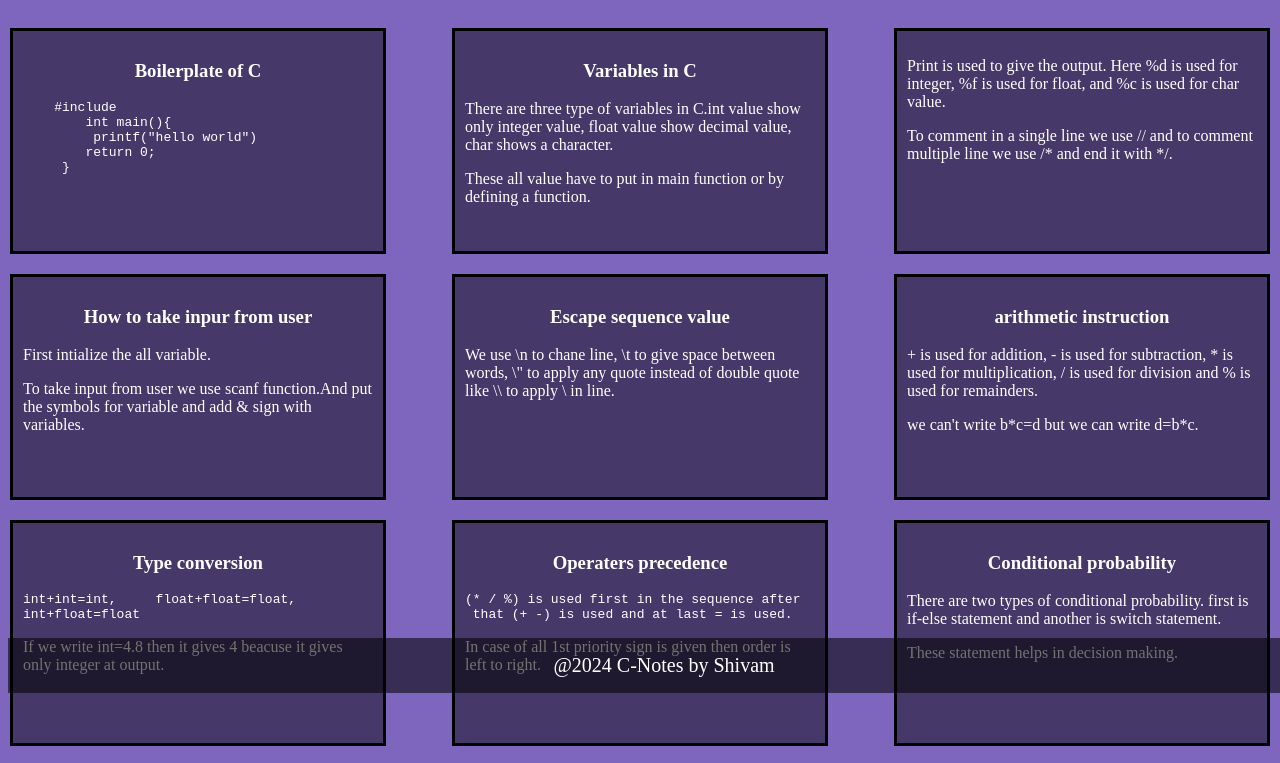
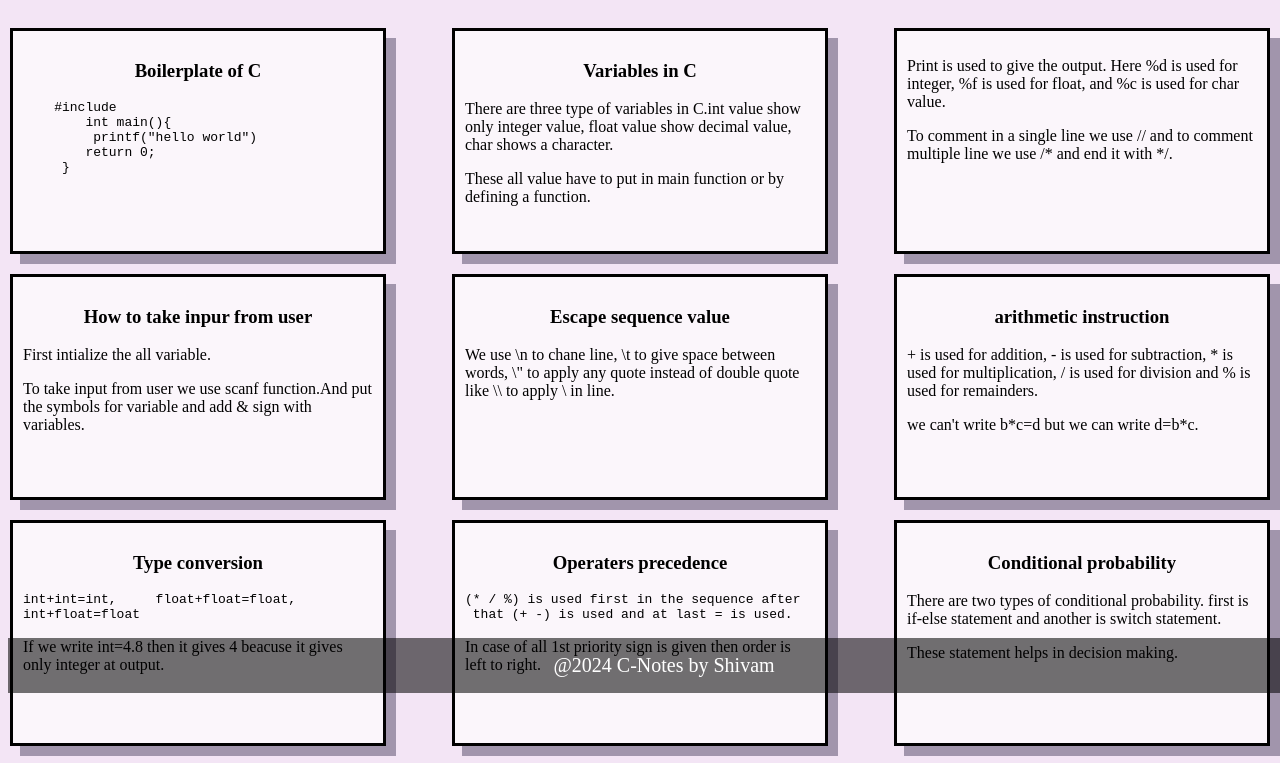
Before and after one commit to Shivamshah569/C-Notess, a plain HTML site: page index.html in a window 1280 px wide. Shown: the part 107-870 px from the top of the page. Drawn offline with Linux system fonts and the light colour scheme.

Commit message:
Update index.html

```diff
--- a/index.html
+++ b/index.html
@@ -6,11 +6,12 @@
     <title>C NOTES</title>
     <style>
         body{
-            background-color:rgba(77, 42, 165, 0.723);
+            background: #f3e5f5;
         }
 
         #head{
             text-align: center;
+            /* text-shadow: 4px 4px rgba(165, 42, 42, 0.349); */
         }
         .container{
             display: flex;
@@ -21,13 +22,25 @@
 
         }
         #box{
+            justify-content: center;
+            align-items: center;
             border: 3px black solid;
             width: 350px;
             height: 200px;
             padding: 10px;
             margin: 10px 2px;
-            background-color: rgba(0, 0, 0, 0.449);
-            color: white;
+            background-color:rgba(255, 255, 255, 0.661);
+            color:black;
+            box-shadow: 10px 10px rgba(50, 41, 72, 0.423);
+            transition-property: all 0.7s ease-in-out;
+         }
+         #box:hover{
+           background-color: white;
+           color: black;
+           box-shadow:10px 10px rgba(0, 0, 0, 0.521) ;
+           width: 355px;
+           height: 205px;
+           font-size: 17px;
          }
          footer{
             text-align: center;
```
